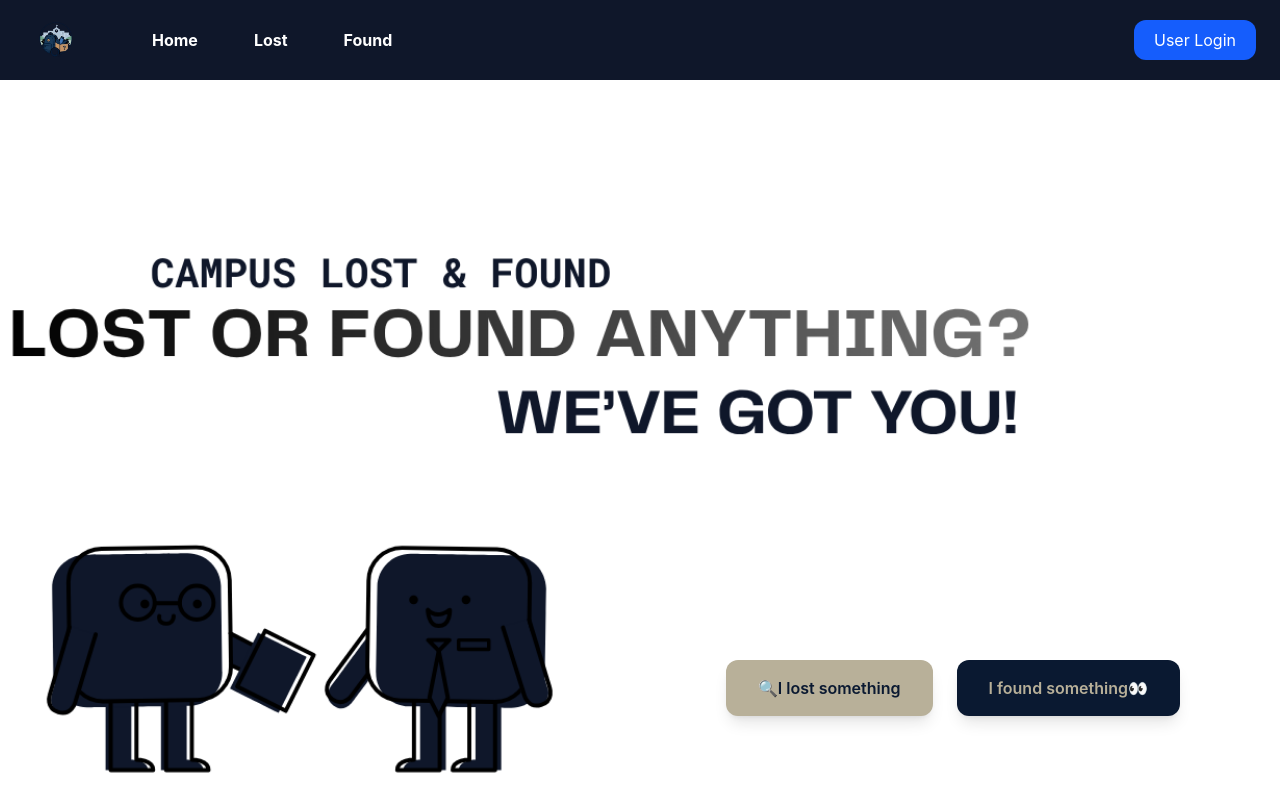
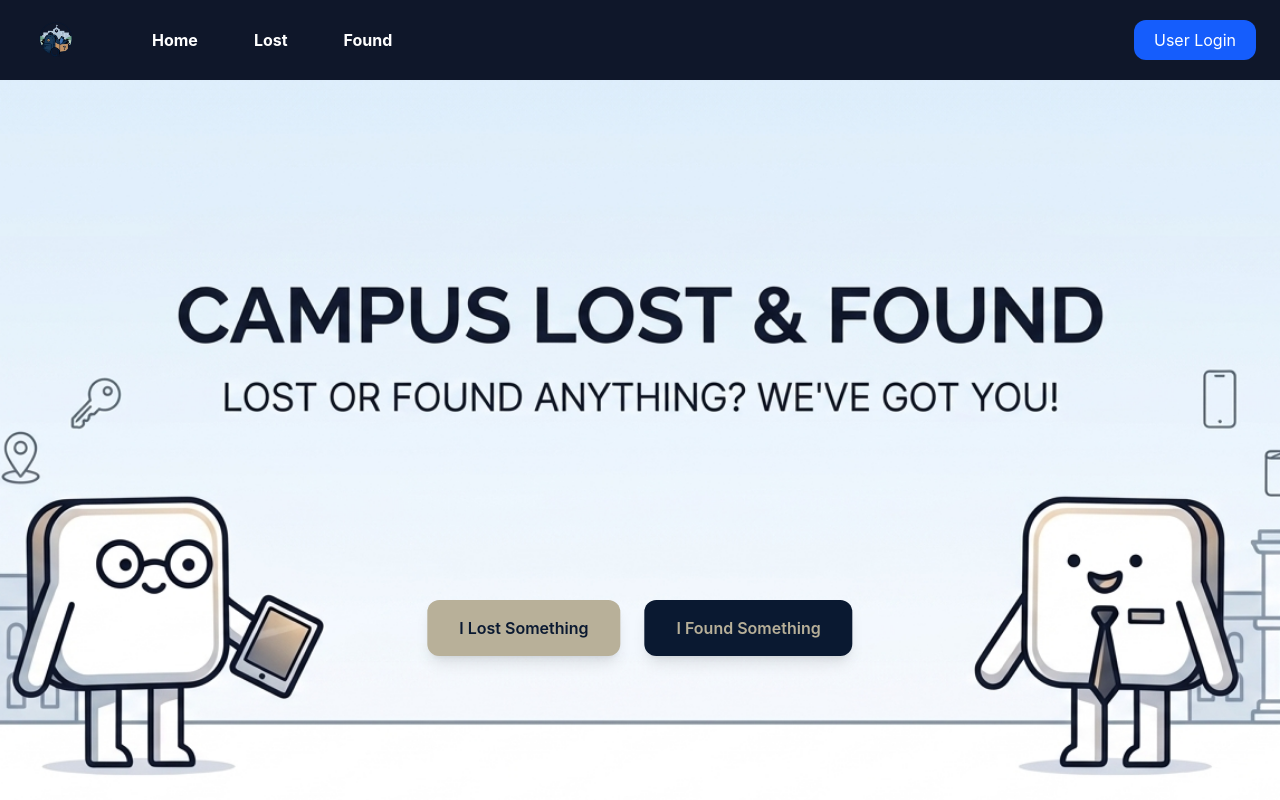
Before and after one commit to pavansajeev/CAMPUS-LOST-FOUND, a React app in the folder frontend/: page / in a window 1280 px wide. Shown: the top 800 px of the page. Built offline with nearby package versions, Linux system fonts and the light colour scheme; the HTML template or start-up script is replaced by a standard one.

Commit message:
changed bg

```diff
--- a/frontend/src/App.jsx
+++ b/frontend/src/App.jsx
@@ -28,7 +28,7 @@ import {
 import { CircleUserRound, ChevronDown } from "lucide-react";
 import { useState, useRef, useEffect } from "react";
 import axios from "axios"
-import bgimg from "./assets/bg.jpeg"
+import bgimg from "/src/assets/bg1.png"
 import logo from "./assets/logo.png";
 
 
--- a/frontend/src/components/Home.jsx
+++ b/frontend/src/components/Home.jsx
@@ -9,26 +9,26 @@ const Home = () => {
         <div className="relative w-full h-screen">
 
             <img
-                src="/assets/bg-new.png"
+                src="/src/assets/bgnew.png"
                 alt="Campus Lost and Found"
                 className="w-full h-full object-cover"
             />
 
             {/* Buttons */}
-            <div className="absolute right-10 top-[65%] flex gap-6 p-15">
+            <div className="absolute left-1/2 top-[65%] -translate-x-1/2 flex gap-6">
 
     <button
         onClick={() => navigate("/found")}
         className="bg-[#b8b099] hover:bg-[#927f48] text-[#0a1931] font-semibold px-8 py-4 rounded-xl shadow-lg transition"
     >
-                    🔍I lost something
+        I Lost Something
     </button>
 
     <button
         onClick={() => navigate("/lost")}
-                    className="bg-[#0a1931] hover:bg-[#6a93d5] text-[#b8b099] font-semibold px-8 py-4 rounded-xl shadow-lg transition"
+        className="bg-[#0a1931] hover:bg-[#1d64d7] text-[#b8b099] font-semibold px-8 py-4 rounded-xl shadow-lg transition"
     >
-                    I found something👀
+        I Found Something
     </button>
 
 </div>
```
Also changed, not shown: frontend/src/assets/bg1.png (added), frontend/src/assets/bgnew.png (added). Lines whose indentation alone changed are shown as unchanged.
